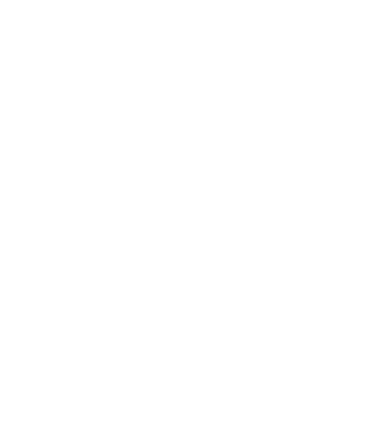
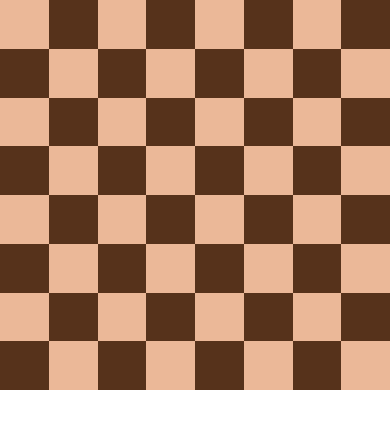
Before and after one commit to martinjakubik/knights, a website: page index.html in a window 390 px wide. Shown: the top 428 px of the page. Drawn offline with Linux system fonts and the light colour scheme.

Commit message:
nice board on phone

```diff
--- a/app.js
+++ b/app.js
@@ -1,25 +1,47 @@
 let aChessboard = [];
+const NUM_RANKS = 8;
+const NUM_FILES = 8;
 const aFiles = ['a', 'b', 'c', 'd', 'e', 'f', 'g', 'h'];
 
-for (nRankIndex = 0; nRankIndex < 8; nRankIndex++) {
+for (nRankIndex = 0; nRankIndex < NUM_RANKS; nRankIndex++) {
     let aRank = [];
-    for (nFileIndex = 0; nFileIndex < 8; nFileIndex++) {
+    for (nFileIndex = 0; nFileIndex < NUM_FILES; nFileIndex++) {
         aRank.push(undefined);
     }
     aChessboard.push(aRank);
 }
 
+const getMaximumBoardDisplaySize = function () {
+    const nViewportWidth = document.documentElement.clientWidth;
+    const nViewportHeight = document.documentElement.clientHeight;
+    const nMaximumSize = nViewportWidth <= nViewportHeight ? nViewportWidth : nViewportHeight;
+    return nMaximumSize;
+}
+
+const getHighLowForSquare = function (nRankIndex, nFileIndex) {
+    return (nRankIndex + nFileIndex) % 2 == 0 ? true : false;
+}
+
 const drawChessboard = function (aChessboard) {
     let oChessboardDiv = document.createElement('div');
     oChessboardDiv.id = 'chessboard';
+    const nMaximumBoardWidth = getMaximumBoardDisplaySize();
+    oChessboardDiv.style.width = nMaximumBoardWidth;
+    oChessboardDiv.style.height = nMaximumBoardWidth;
+    const nSquareSize = nMaximumBoardWidth / NUM_RANKS;
     document.body.appendChild(oChessboardDiv);
-    for (nRankIndex = 0; nRankIndex < 8; nRankIndex++) {
+    let bHigh = true;
+    for (nRankIndex = 0; nRankIndex < NUM_RANKS; nRankIndex++) {
         let nRank = nRankIndex + 1;
-        for (nFileIndex = 0; nFileIndex < 8; nFileIndex++) {
+        for (nFileIndex = 0; nFileIndex < NUM_FILES; nFileIndex++) {
             let oDiv = document.createElement('div');
             let sFile = aFiles[nFileIndex];
             oDiv.classList.add('square');
             oDiv.id = `${sFile}${nRank}`;
+            oDiv.style.width = nSquareSize;
+            oDiv.style.height = nSquareSize;
+            bHigh = getHighLowForSquare(nRankIndex, nFileIndex);
+            oDiv.classList.add(bHigh ? 'high' : 'low');
             oChessboardDiv.appendChild(oDiv);
         };
     }
--- a/index.html
+++ b/index.html
@@ -1,4 +1,5 @@
 <head>
+    <meta name="viewport" content="width=device-width" />
     <link rel='stylesheet' type='text/css' href='styles.css'></link>
 </head>
 <body>
--- a/styles.css
+++ b/styles.css
@@ -1,4 +1,16 @@
-div.square {
-    height: 80px;
-    width: 80px;
+body {
+    margin: 0;
 }
+
+div#chessboard {
+    display: flex;
+    flex-wrap: wrap;
+}
+
+div.square.high {
+    background-color: rgb(235, 184, 152);
+}
+
+div.square.low {
+    background-color: rgb(86, 50, 27);
+}
```
